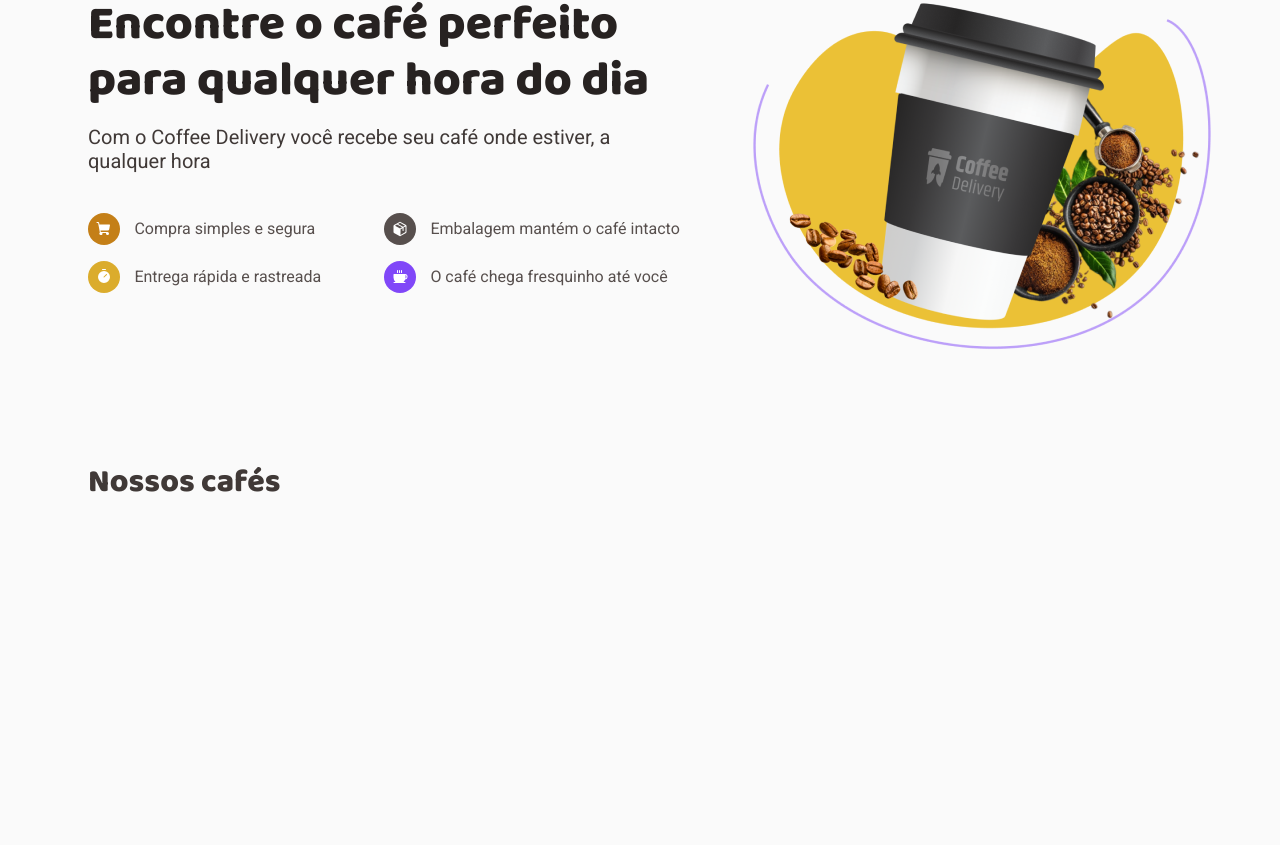
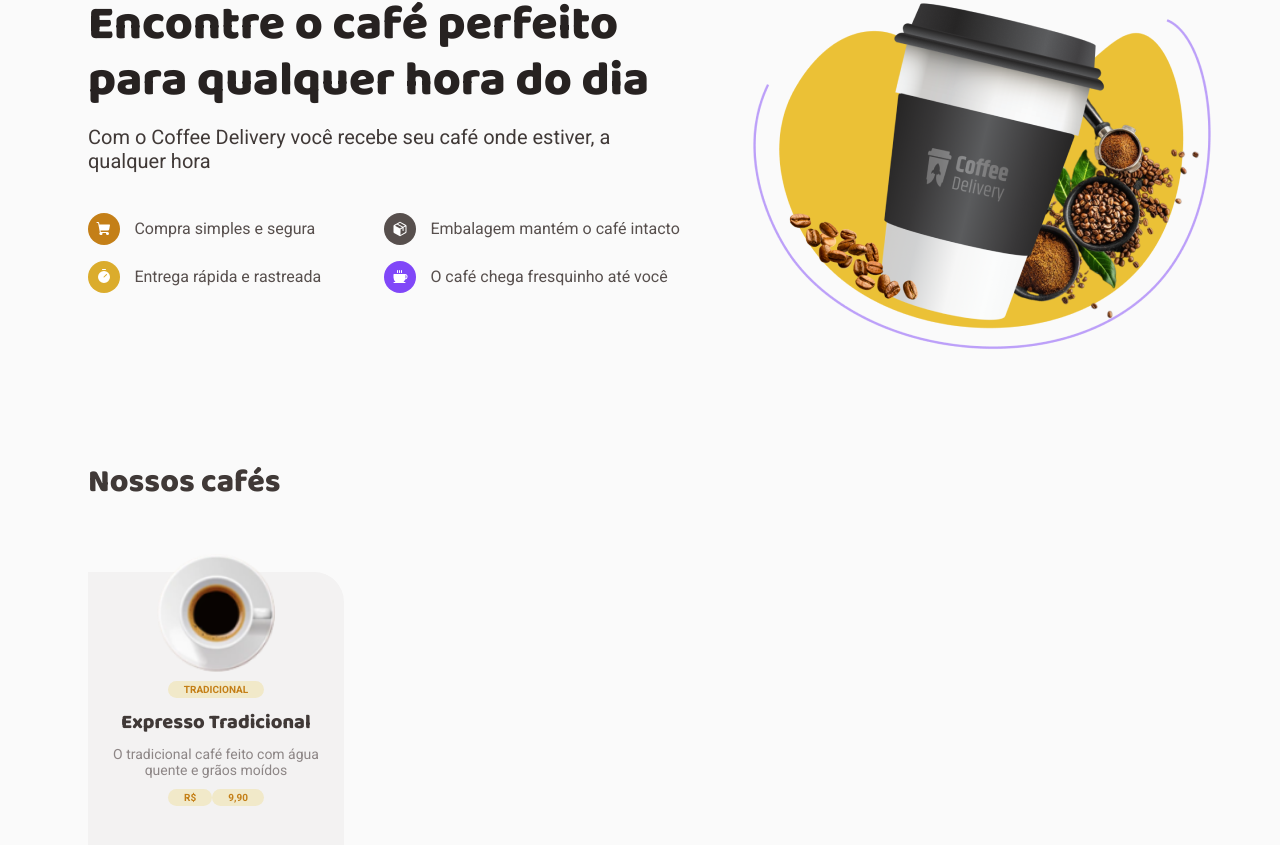
Before and after one commit to zhydani/coffee-delivery, a React (Vite) app: page / in a window 1280 px wide. Shown: the part 187-1032 px from the top of the page. Before the commit the page ends 800 px from the top, so only its background shows below. Built offline with nearby package versions, Linux system fonts and the light colour scheme.

Commit message:
improviment!: adicionando o card com a imagem e sobre o cafe

```diff
--- a/src/pages/Home/components/CoffeeList/index.tsx
+++ b/src/pages/Home/components/CoffeeList/index.tsx
@@ -1,4 +1,5 @@
-import { TitleBox } from './styles'
+import { Card, CoffeeListBox, TitleBox } from './styles'
+import coffee from '../../../../assets/coffees/expresso.png'
 
 export function CoffeeList() {
   return (
@@ -6,6 +7,20 @@ export function CoffeeList() {
       <TitleBox>
         <h1>Nossos cafés</h1>
       </TitleBox>
+      <CoffeeListBox>
+        <Card>
+          <img src={coffee} alt="" />
+          <span>Tradicional</span>
+          <h1>Expresso Tradicional</h1>
+          <p>O tradicional café feito com água quente e grãos moídos</p>
+          <footer>
+            <div>
+              <span>R$</span>
+              <span>9,90</span>
+            </div>
+          </footer>
+        </Card>
+      </CoffeeListBox>
     </div>
   )
 }
--- a/src/pages/Home/components/CoffeeList/styles.ts
+++ b/src/pages/Home/components/CoffeeList/styles.ts
@@ -8,3 +8,52 @@ export const TitleBox = styled.div`
     color: ${(props) => props.theme['gray-800']};
   }
 `
+
+export const CoffeeListBox = styled.div`
+  padding: 4rem 0;
+`
+
+export const Card = styled.div`
+  display: flex;
+  flex-direction: column;
+  text-align: center;
+  justify-content: center;
+  align-items: center;
+
+  border-top-right-radius: 30px;
+  border-bottom-left-radius: 30px;
+
+  background-color: ${(props) => props.theme['gray-200']};
+  width: 16rem;
+  height: 19.375rem;
+
+  img {
+    width: 120px;
+    height: 120px;
+
+    margin-top: -6rem;
+  }
+
+  span {
+    background-color: ${(props) => props.theme['yellow-100']};
+    color: ${(props) => props.theme['yellow-700']};
+    border-radius: 10px;
+    padding: 0.2rem 1rem;
+    font-weight: bold;
+    text-transform: uppercase;
+    font-size: 0.625rem;
+    margin: 0.5rem 0;
+  }
+
+  h1 {
+    font-family: 'Baloo 2', sans-serif;
+    font-weight: 800;
+    font-size: 1.25rem;
+    color: ${(props) => props.theme['gray-800']};
+  }
+  p {
+    font-size: 0.875rem;
+    color: ${(props) => props.theme['gray-600']};
+    padding: 0.5rem 1rem;
+  }
+`
```
